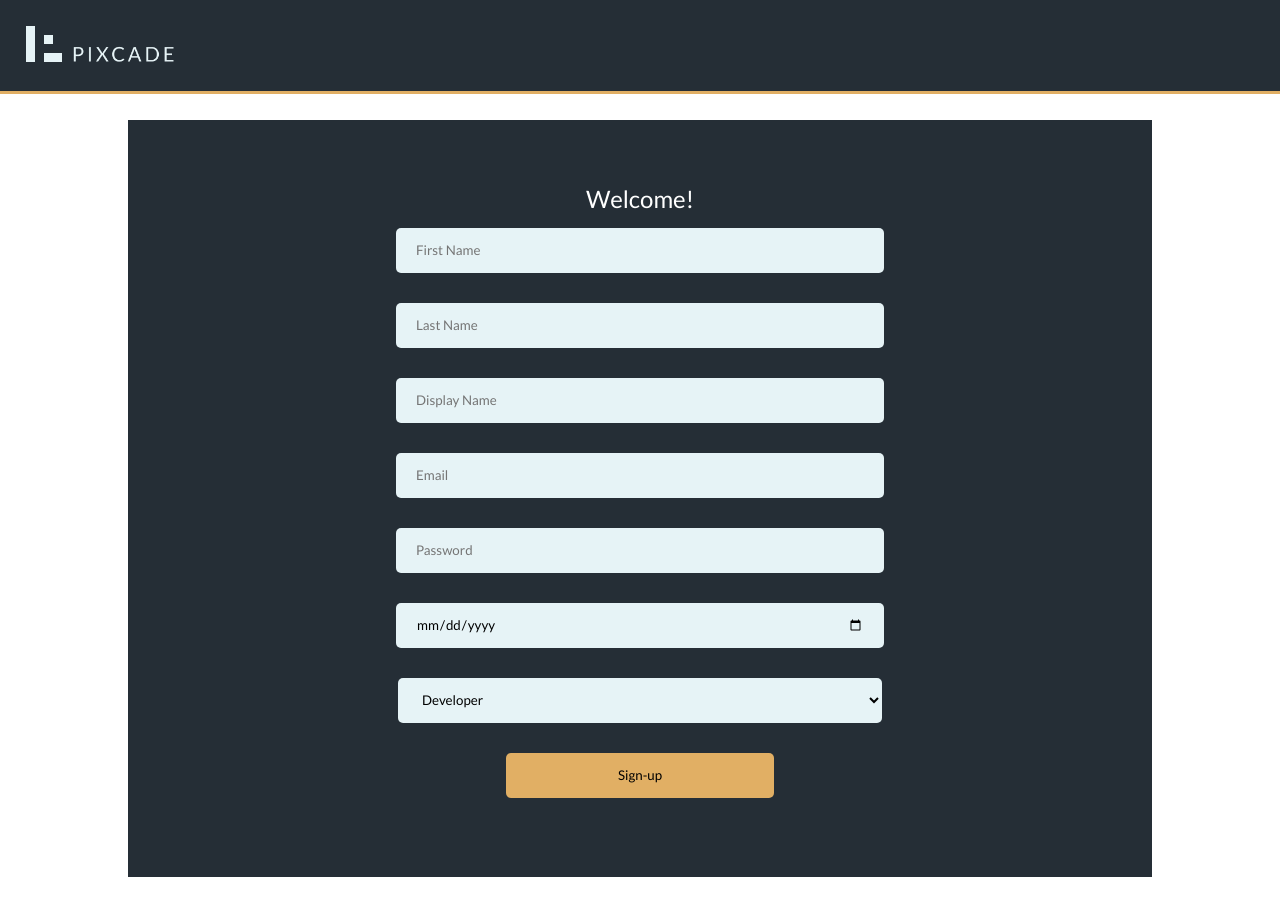
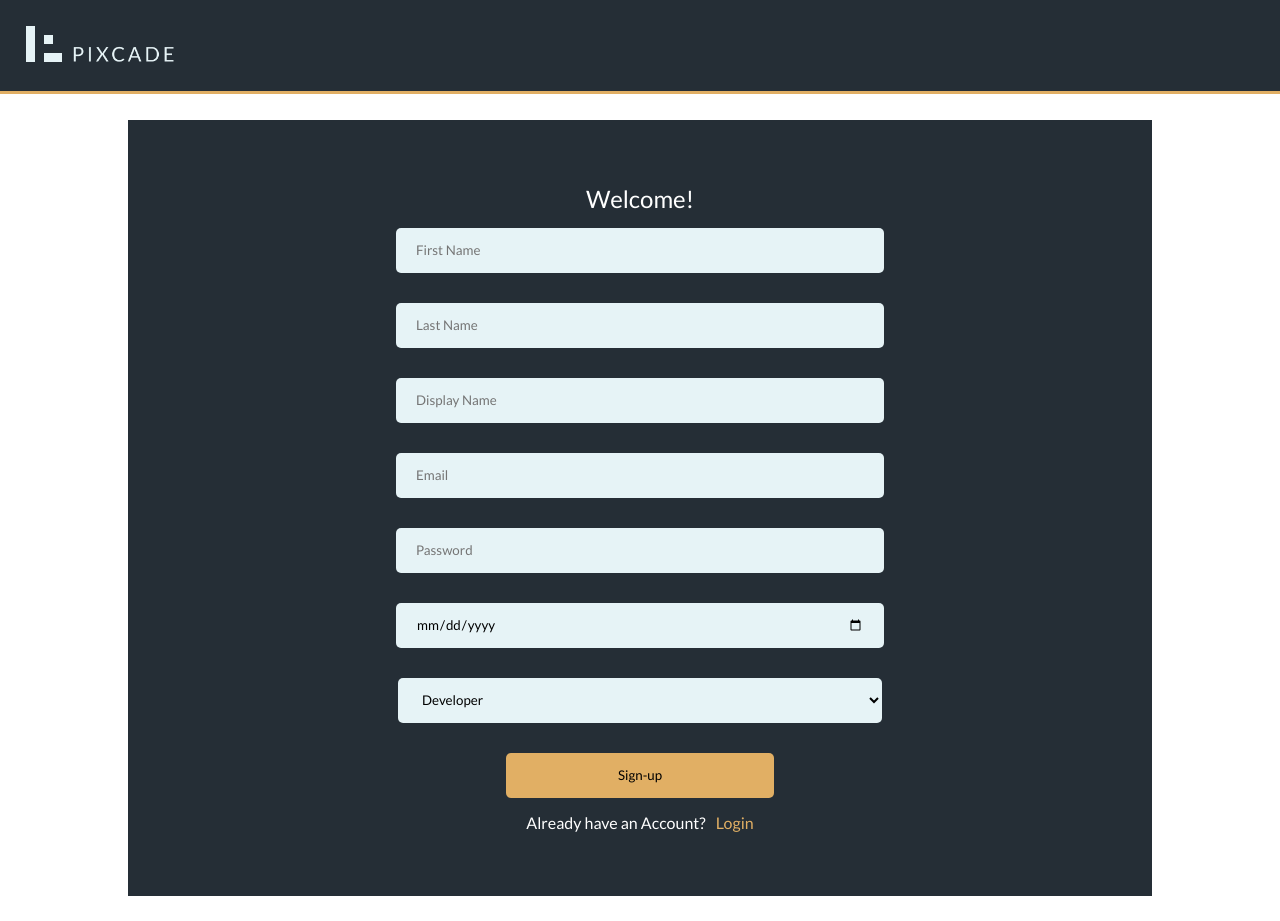
Before and after one commit to KeniKT/pixcade_frontend, a React (Vite) app: page /register in a window 1280 px wide. Built offline with nearby package versions, Linux system fonts and the light colour scheme.

Commit message:
added a navigation to the login

```diff
--- a/src/components/auth/Register.jsx
+++ b/src/components/auth/Register.jsx
@@ -1,7 +1,14 @@
-import React from 'react'
+import React, { useState} from 'react'
 import "./auth.css"
+import { useNavigate } from "react-router-dom";
 
 const Register = () => {
+
+  const navigate = useNavigate();
+  const handleRoute = () => {
+    navigate("/")
+  }
+
   return (
     <>
 
@@ -22,6 +29,8 @@ const Register = () => {
                 <option value="2">Gamer</option>
             </select>
             <input className = "button" type="submit" value="Sign-up" />
+            <p style={{ color: "white", cursor: "pointer", display: "flex"}}>Already have an Account? <p style={{ marginLeft: "10px", color: "#E1AF64", cursor: "pointer"}} onClick={handleRoute}>Login</p></p>
+
         </form>
     </div>
 
```
